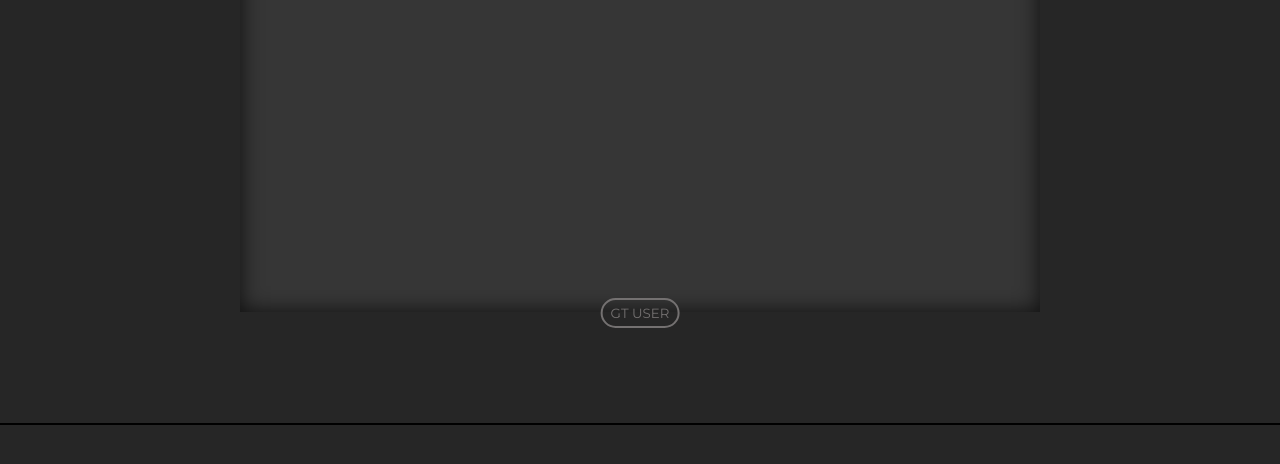
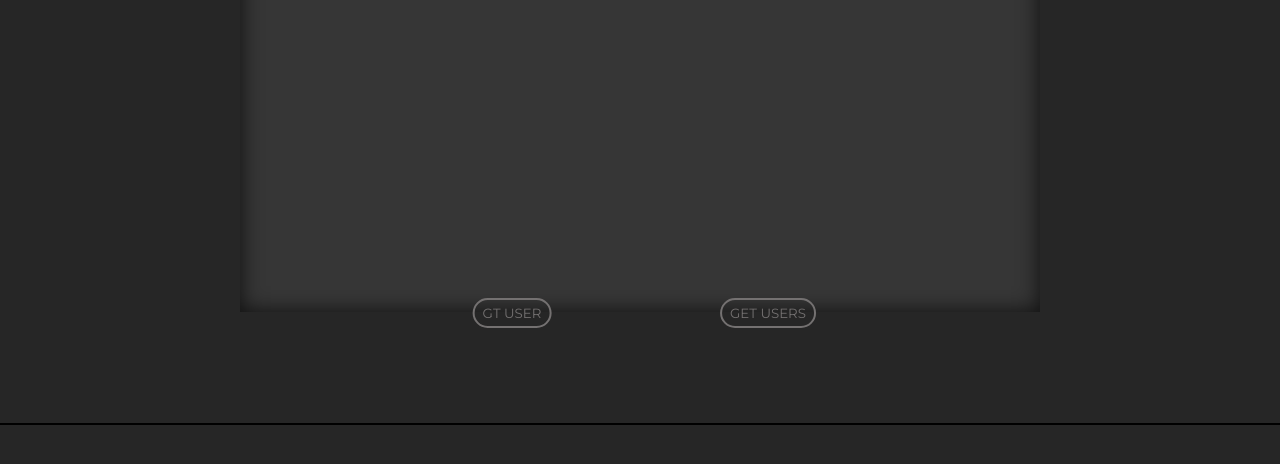
Before and after one commit to Capoverde/AJAX, a plain HTML site: page index.html in a window 1280 px wide. Shown: the part 1175-1639 px from the top of the page. Drawn offline with Linux system fonts and the light colour scheme; a web font is replaced by a local one.

Commit message:
ostylowanie buttonów i sekcji 2

```diff
--- a/index.html
+++ b/index.html
@@ -28,6 +28,7 @@
 
         </div>
         <button id="btn2" class="btn">gt user</button>
+        <button id="btn3">get users</button>
     </section>
     <section></section>
     <section></section>
--- a/root/css/main.css
+++ b/root/css/main.css
@@ -85,7 +85,7 @@ section {
 #btn2 {
     position: absolute;
     bottom: 10%;
-    left: 50%;
+    left: 40%;
     transform: translate(-50%, -50%);
     text-transform: uppercase;
     font-family: 'Montserrat';
@@ -104,6 +104,27 @@ section {
     border: 2px solid #fff;
 }
 
+#btn3 {
+    position: absolute;
+    bottom: 10%;
+    left: 60%;
+    transform: translate(-50%, -50%);
+    text-transform: uppercase;
+    font-family: 'Montserrat';
+    background: transparent;
+    padding: 5px 8px;
+    color: var(--f-c);
+    border: 2px solid var(--f-c);
+    border-radius: 28px;
+    cursor: pointer;
+    transition: .3s;
+    outline: none;
+}
+
+#btn3:hover {
+    color: #fff;
+    border: 2px solid #fff;
+}
 
 hr {
     border: 0;
```
